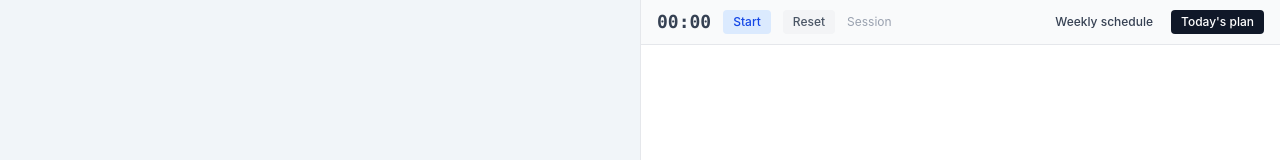
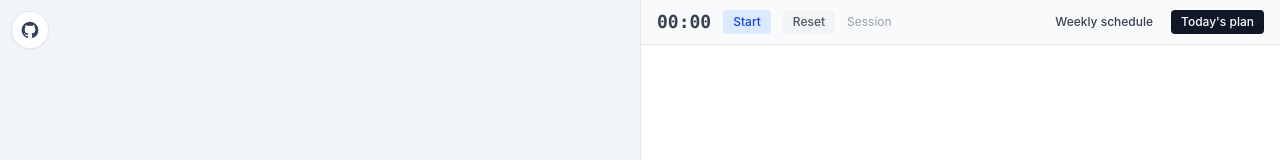
Before and after one commit to Prastavna/gym, a Vue app: page / in a window 1280 px wide. Shown: the top 160 px of the page. Built offline with nearby package versions, Linux system fonts and the light colour scheme.

Commit message:
Minor fixes
- github link
- Overlay positionings

```diff
--- a/src/components/ExercisePanel.vue
+++ b/src/components/ExercisePanel.vue
@@ -58,8 +58,10 @@ const filteredExercises = computed(() => {
     </div>
     <template v-else>
       <div class="flex-1 overflow-y-auto p-6">
-        <h2 class="text-2xl font-bold text-gray-800">{{ commonName }}</h2>
-        <p class="text-sm text-gray-500 mb-4">{{ muscleName }}</p>
+        <div class="flex gap-2 items-center mb-2">
+          <h2 class="text-2xl font-bold text-gray-800">{{ commonName }}</h2>
+          <p class="text-sm text-gray-500">({{ muscleName }})</p>
+        </div>
         <div class="mb-4 rounded-lg border border-gray-200 bg-gray-50 p-3">
           <div class="flex flex-col gap-3 md:flex-row">
             <input
--- a/src/components/MuscleMap.vue
+++ b/src/components/MuscleMap.vue
@@ -41,6 +41,19 @@ function openScheduleDialogWithExercise(exerciseName: string) {
         data-testid="svg-panel"
         class="relative flex w-full shrink-0 items-center justify-center px-4 md:py-4 md:h-full md:w-1/2 md:shrink"
       >
+        <a
+          href="https://github.com/Prastavna/gym"
+          target="_blank"
+          rel="noopener noreferrer"
+          aria-label="Open GitHub repository"
+          class="absolute left-3 top-3 z-10 inline-flex items-center justify-center rounded-full bg-white/90 p-2 text-slate-700 shadow-sm ring-1 ring-slate-200 transition hover:bg-white hover:text-slate-900"
+        >
+          <svg viewBox="0 0 24 24" aria-hidden="true" class="size-5 fill-current">
+            <path
+              d="M12 2C6.477 2 2 6.484 2 12.017c0 4.425 2.865 8.18 6.839 9.504.5.092.682-.217.682-.483 0-.237-.009-.866-.014-1.699-2.782.605-3.369-1.344-3.369-1.344-.454-1.157-1.11-1.466-1.11-1.466-.908-.62.069-.608.069-.608 1.004.071 1.532 1.032 1.532 1.032.892 1.53 2.341 1.088 2.91.832.091-.647.349-1.088.635-1.338-2.221-.253-4.555-1.113-4.555-4.951 0-1.093.39-1.988 1.029-2.688-.103-.253-.446-1.272.098-2.65 0 0 .84-.27 2.75 1.026A9.564 9.564 0 0 1 12 6.844c.85.004 1.705.115 2.504.337 1.909-1.296 2.748-1.026 2.748-1.026.546 1.378.203 2.397.1 2.65.64.7 1.028 1.595 1.028 2.688 0 3.848-2.338 4.695-4.566 4.943.359.309.678.92.678 1.855 0 1.338-.012 2.419-.012 2.747 0 .268.18.58.688.481A10.02 10.02 0 0 0 22 12.017C22 6.484 17.523 2 12 2Z"
+            />
+          </svg>
+        </a>
         <div class="relative w-full max-w-2xl">
           <img src="/muscles.svg" alt="Human muscle anatomy" class="h-auto w-full" />
           <MuscleOverlay
--- a/src/data/muscles.ts
+++ b/src/data/muscles.ts
@@ -27,7 +27,7 @@ export const muscles: Muscle[] = [
     name: "Pectoralis Major",
     commonName: "Chest",
     region: "front",
-    overlay: "77,65 127,65 127,95 77,95",
+    overlay: "67,70 137,70 137,105 67,105",
     exercises: [
       {
         name: "Bench Press",
@@ -536,7 +536,7 @@ export const muscles: Muscle[] = [
     name: "Sternocleidomastoid & Cervical Flexors",
     commonName: "Neck",
     region: "front",
-    overlay: "90,35 115,35 112,55 93,55|303,35 328,35 325,55 306,55",
+    overlay: "90,45 115,45 112,65 93,65|303,45 328,45 325,65 306,65",
     exercises: [
       {
         name: "Chin Tucks",
@@ -647,7 +647,7 @@ export const muscles: Muscle[] = [
     name: "Rectus Abdominis",
     commonName: "Abs",
     region: "front",
-    overlay: "90,95 114,95 114,150 90,150",
+    overlay: "82,110 122,110 122,160 82,160",
     exercises: [
       {
         name: "Crunches",
@@ -754,7 +754,7 @@ export const muscles: Muscle[] = [
     name: "External Obliques",
     commonName: "Side Abs",
     region: "front",
-    overlay: "77,95 90,95 90,150 77,145",
+    overlay: "72,115 85,115 85,160 72,155|121,115 134,115 134,155 121,160",
     exercises: [
       {
         name: "Russian Twists",
@@ -1036,7 +1036,7 @@ export const muscles: Muscle[] = [
     name: "Trapezius",
     commonName: "Traps",
     region: "back",
-    overlay: "290,55 340,55 335,85 295,85",
+    overlay: "290,65 340,65 335,90 295,90",
     exercises: [
       {
         name: "Barbell Shrugs",
@@ -1236,7 +1236,7 @@ export const muscles: Muscle[] = [
     name: "Rhomboids",
     commonName: "Upper Inner Back",
     region: "back",
-    overlay: "303,70 327,70 327,95 303,95",
+    overlay: "303,85 327,85 327,110 303,110",
     exercises: [
       {
         name: "Cable Rows",
@@ -1426,7 +1426,7 @@ export const muscles: Muscle[] = [
     name: "Gluteus Maximus",
     commonName: "Glutes / Butt",
     region: "back",
-    overlay: "290,150 340,150 340,180 290,180",
+    overlay: "285,150 345,150 345,190 285,190",
     exercises: [
       {
         name: "Hip Thrusts",
```
